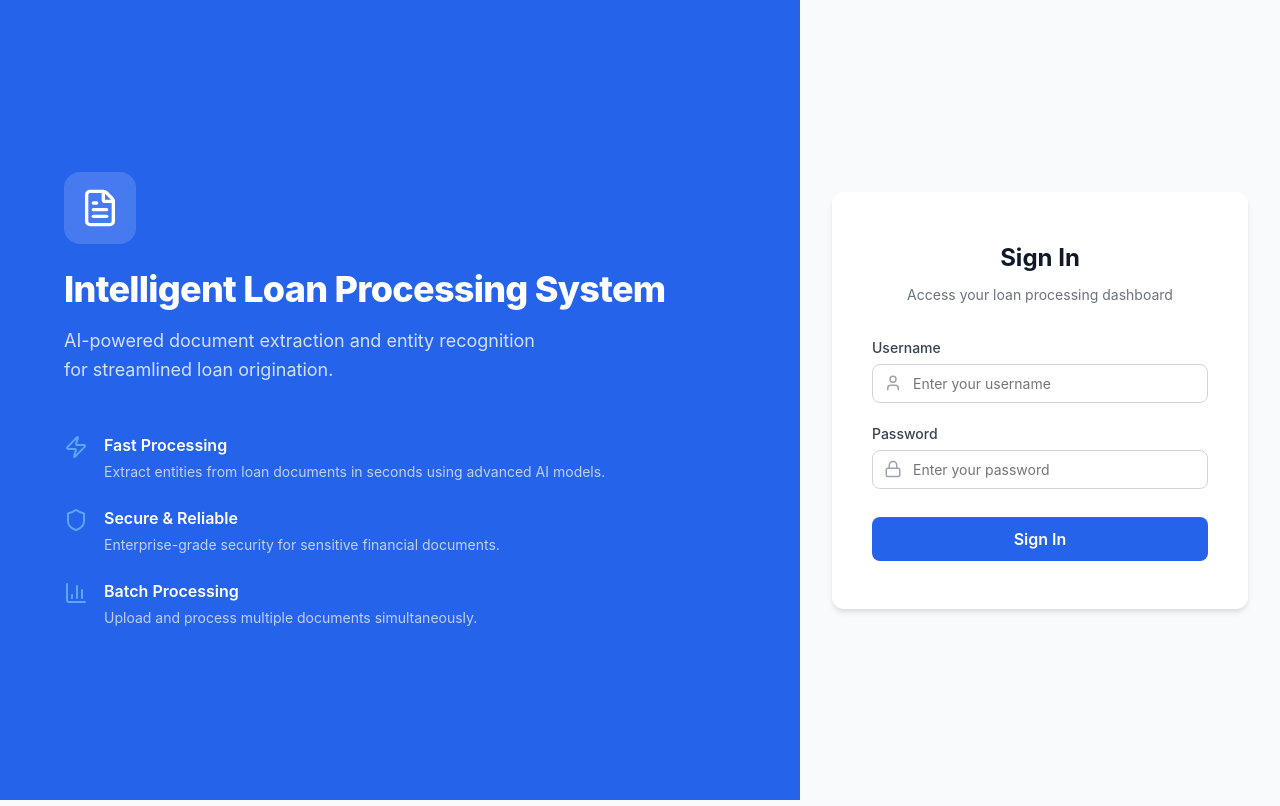
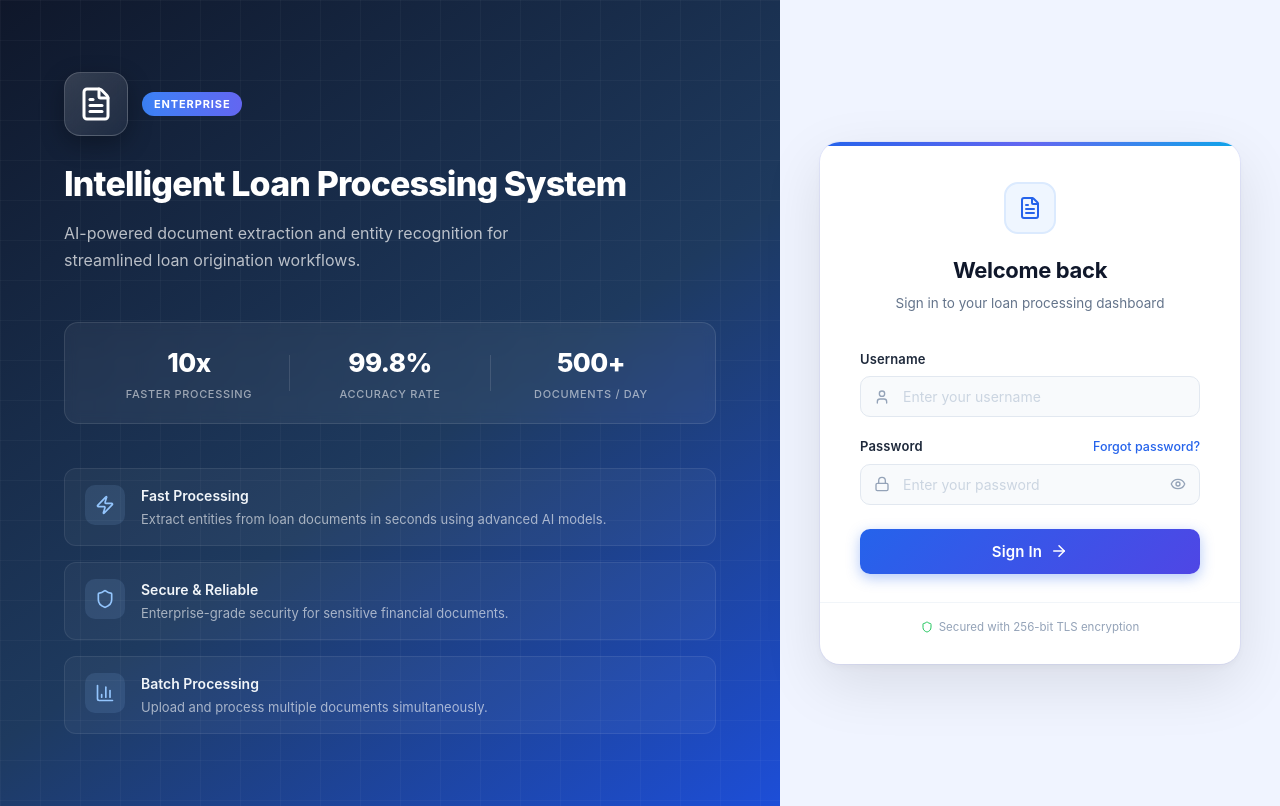
Before and after one commit to Bimmi-kumari-singh/Temp_Repo, a React (Vite) app in the folder frontend/: page / in a window 1280 px wide. Built offline with nearby package versions, Linux system fonts and the light colour scheme.

Commit message:
feat: redesign Login page with professional UI

```diff
--- a/frontend/src/pages/Login.css
+++ b/frontend/src/pages/Login.css
@@ -1,197 +1,522 @@
+/* ===== Layout ===== */
 .landing-page {
   min-height: 100vh;
   display: flex;
+  position: relative;
+  overflow: hidden;
 }
 
+/* ===== Decorative background blobs ===== */
+.bg-blob {
+  position: fixed;
+  border-radius: 50%;
+  filter: blur(80px);
+  opacity: 0.18;
+  pointer-events: none;
+  z-index: 0;
+}
+.bg-blob-1 {
+  width: 520px;
+  height: 520px;
+  background: #3B82F6;
+  top: -160px;
+  left: -160px;
+}
+.bg-blob-2 {
+  width: 420px;
+  height: 420px;
+  background: #6366F1;
+  bottom: -120px;
+  left: 30%;
+}
+.bg-blob-3 {
+  width: 300px;
+  height: 300px;
+  background: #0EA5E9;
+  top: 30%;
+  right: -80px;
+}
+
+/* ===== Left Panel ===== */
 .landing-left {
   flex: 1;
-  background: #2563EB;
+  background: linear-gradient(145deg, #0F172A 0%, #1E3A5F 55%, #1D4ED8 100%);
   color: white;
   display: flex;
   flex-direction: column;
   justify-content: center;
-  padding: 64px;
+  padding: 72px 64px;
+  position: relative;
+  z-index: 1;
+  overflow: hidden;
 }
 
+/* subtle grid pattern overlay */
+.landing-left::before {
+  content: '';
+  position: absolute;
+  inset: 0;
+  background-image:
+    linear-gradient(rgba(255,255,255,0.03) 1px, transparent 1px),
+    linear-gradient(90deg, rgba(255,255,255,0.03) 1px, transparent 1px);
+  background-size: 40px 40px;
+  pointer-events: none;
+}
+
+/* ===== Brand block ===== */
 .landing-brand {
   margin-bottom: 48px;
+  position: relative;
+}
+
+.landing-logo-wrap {
+  display: flex;
+  align-items: center;
+  gap: 14px;
+  margin-bottom: 28px;
 }
 
 .landing-logo {
-  width: 72px;
-  height: 72px;
-  background: rgba(255, 255, 255, 0.15);
+  width: 64px;
+  height: 64px;
+  background: linear-gradient(135deg, rgba(255,255,255,0.15), rgba(255,255,255,0.05));
+  border: 1px solid rgba(255,255,255,0.18);
   border-radius: 16px;
   display: flex;
   align-items: center;
   justify-content: center;
-  margin-bottom: 24px;
+  backdrop-filter: blur(6px);
+  box-shadow: 0 8px 24px rgba(0,0,0,0.3);
+}
+
+.landing-badge {
+  background: linear-gradient(90deg, #3B82F6, #6366F1);
+  color: #fff;
+  font-size: 11px;
+  font-weight: 700;
+  letter-spacing: 0.08em;
+  text-transform: uppercase;
+  padding: 4px 12px;
+  border-radius: 999px;
 }
 
 .landing-title {
-  font-size: 36px;
+  font-size: 34px;
   font-weight: 800;
-  line-height: 1.2;
+  line-height: 1.18;
   margin-bottom: 16px;
+  letter-spacing: -0.025em;
+}
+
+.landing-description {
+  font-size: 16px;
+  color: rgba(255, 255, 255, 0.7);
+  line-height: 1.7;
+  max-width: 460px;
+}
+
+/* ===== Stats row ===== */
+.landing-stats {
+  display: flex;
+  align-items: center;
+  gap: 0;
+  margin-bottom: 44px;
+  background: rgba(255,255,255,0.05);
+  border: 1px solid rgba(255,255,255,0.1);
+  border-radius: 14px;
+  padding: 20px 28px;
+  backdrop-filter: blur(6px);
+}
+
+.stat-item {
+  display: flex;
+  flex-direction: column;
+  align-items: center;
+  flex: 1;
+  gap: 4px;
+}
+
+.stat-value {
+  font-size: 26px;
+  font-weight: 800;
+  color: #fff;
   letter-spacing: -0.02em;
 }
 
-.landing-description {
-  font-size: 18px;
-  color: rgba(255, 255, 255, 0.8);
-  line-height: 1.6;
-  max-width: 480px;
+.stat-label {
+  font-size: 11px;
+  color: rgba(255,255,255,0.55);
+  text-transform: uppercase;
+  letter-spacing: 0.06em;
+  font-weight: 500;
+  text-align: center;
 }
 
+.stat-divider {
+  width: 1px;
+  height: 36px;
+  background: rgba(255,255,255,0.12);
+  margin: 0 4px;
+}
+
+/* ===== Feature list ===== */
 .landing-features {
   display: flex;
   flex-direction: column;
-  gap: 24px;
+  gap: 16px;
 }
 
 .landing-feature {
   display: flex;
   align-items: flex-start;
   gap: 16px;
+  padding: 16px 20px;
+  background: rgba(255,255,255,0.04);
+  border: 1px solid rgba(255,255,255,0.08);
+  border-radius: 12px;
+  transition: background 200ms;
 }
 
-.landing-feature svg {
+.landing-feature:hover {
+  background: rgba(255,255,255,0.07);
+}
+
+.feature-icon-wrap {
+  width: 40px;
+  height: 40px;
   flex-shrink: 0;
-  margin-top: 2px;
+  background: rgba(147, 197, 253, 0.12);
+  border-radius: 10px;
+  display: flex;
+  align-items: center;
+  justify-content: center;
 }
 
 .landing-feature h3 {
-  font-size: 16px;
+  font-size: 14px;
   font-weight: 600;
-  margin-bottom: 4px;
+  margin-bottom: 3px;
+  color: #F1F5F9;
 }
 
 .landing-feature p {
-  font-size: 14px;
-  color: rgba(255, 255, 255, 0.7);
-  line-height: 1.5;
+  font-size: 13px;
+  color: rgba(255, 255, 255, 0.6);
+  line-height: 1.55;
+  margin: 0;
 }
 
+/* ===== Right Panel ===== */
 .landing-right {
-  flex: 0 0 480px;
+  flex: 0 0 500px;
   display: flex;
   align-items: center;
   justify-content: center;
-  background: #F9FAFB;
-  padding: 32px;
+  background: #F0F4FF;
+  padding: 40px 32px;
+  position: relative;
+  z-index: 1;
 }
 
+/* ===== Login Card ===== */
 .login-card {
-  background: white;
-  border-radius: 12px;
-  padding: 48px 40px;
+  background: #ffffff;
+  border-radius: 20px;
+  padding: 0;
   width: 100%;
   max-width: 420px;
-  box-shadow: 0 4px 6px -1px rgba(0, 0, 0, 0.1), 0 2px 4px -1px rgba(0, 0, 0, 0.06);
+  box-shadow:
+    0 0 0 1px rgba(99,102,241,0.08),
+    0 4px 8px rgba(0,0,0,0.04),
+    0 20px 60px rgba(0,0,0,0.1);
+  overflow: hidden;
+  animation: cardFadeUp 0.45s cubic-bezier(0.22, 1, 0.36, 1) both;
+}
+
+@keyframes cardFadeUp {
+  from { opacity: 0; transform: translateY(20px); }
+  to   { opacity: 1; transform: translateY(0); }
+}
+
+.login-card-top-accent {
+  height: 4px;
+  background: linear-gradient(90deg, #2563EB, #6366F1, #0EA5E9);
 }
 
 .login-header {
   text-align: center;
-  margin-bottom: 32px;
+  padding: 36px 40px 8px;
+}
+
+.login-logo-mark {
+  width: 52px;
+  height: 52px;
+  background: #EFF6FF;
+  border: 2px solid #DBEAFE;
+  border-radius: 14px;
+  display: flex;
+  align-items: center;
+  justify-content: center;
+  margin: 0 auto 20px;
 }
 
 .login-title {
-  font-size: 24px;
+  font-size: 22px;
   font-weight: 700;
-  color: #111827;
-  margin-bottom: 8px;
+  color: #0F172A;
+  margin-bottom: 6px;
+  letter-spacing: -0.015em;
 }
 
 .login-subtitle {
-  font-size: 14px;
-  color: #6B7280;
+  font-size: 13.5px;
+  color: #64748B;
+  line-height: 1.5;
 }
 
+/* ===== Form ===== */
 .login-form {
   display: flex;
   flex-direction: column;
   gap: 20px;
+  padding: 28px 40px 24px;
 }
 
 .form-group {
   display: flex;
   flex-direction: column;
-  gap: 6px;
+  gap: 7px;
+}
+
+.form-label-row {
+  display: flex;
+  justify-content: space-between;
+  align-items: center;
 }
 
 .form-label {
-  font-size: 14px;
-  font-weight: 500;
-  color: #374151;
+  font-size: 13px;
+  font-weight: 600;
+  color: #1E293B;
+  letter-spacing: 0.01em;
 }
 
+.forgot-link {
+  background: none;
+  border: none;
+  padding: 0;
+  cursor: pointer;
+  font-size: 12.5px;
+  color: #2563EB;
+  font-weight: 500;
+  transition: color 150ms;
+  font-family: inherit;
+}
+
+.forgot-link:hover {
+  color: #1D4ED8;
+  text-decoration: underline;
+}
+
+/* ===== Input ===== */
 .input-wrapper {
   position: relative;
+  display: flex;
+  align-items: center;
 }
 
 .input-icon {
   position: absolute;
-  left: 12px;
-  top: 50%;
-  transform: translateY(-50%);
-  color: #9CA3AF;
+  left: 14px;
+  color: #94A3B8;
+  pointer-events: none;
+  z-index: 1;
+  transition: color 200ms;
 }
 
 .form-input {
   width: 100%;
-  padding: 10px 16px 10px 40px;
-  border: 1px solid #D1D5DB;
-  border-radius: 8px;
+  padding: 11px 44px 11px 42px;
+  border: 1.5px solid #E2E8F0;
+  border-radius: 10px;
   font-size: 14px;
-  transition: all 150ms ease-in-out;
+  color: #0F172A;
+  background: #F8FAFC;
+  transition: border-color 200ms, box-shadow 200ms, background 200ms;
   outline: none;
   font-family: inherit;
+  box-sizing: border-box;
+}
+
+.form-input::placeholder {
+  color: #CBD5E1;
+}
+
+.form-input:hover {
+  border-color: #BAC8E0;
+  background: #fff;
 }
 
 .form-input:focus {
   border-color: #2563EB;
-  box-shadow: 0 0 0 3px rgba(59, 130, 246, 0.1);
+  background: #fff;
+  box-shadow: 0 0 0 3.5px rgba(37, 99, 235, 0.12);
 }
 
+.form-input:focus + .input-check,
+.input-wrapper:focus-within .input-icon {
+  color: #2563EB;
+}
+
+.input-check {
+  position: absolute;
+  right: 14px;
+  color: #22C55E;
+  pointer-events: none;
+}
+
+.input-eye-toggle {
+  position: absolute;
+  right: 14px;
+  background: none;
+  border: none;
+  cursor: pointer;
+  color: #94A3B8;
+  display: flex;
+  align-items: center;
+  padding: 0;
+  transition: color 150ms;
+  z-index: 1;
+}
+
+.input-eye-toggle:hover {
+  color: #475569;
+}
+
+/* ===== Login Button ===== */
 .login-button {
-  background: #2563EB;
+  display: flex;
+  align-items: center;
+  justify-content: center;
+  gap: 8px;
+  background: linear-gradient(135deg, #2563EB 0%, #4F46E5 100%);
   color: white;
   border: none;
-  padding: 12px 24px;
-  font-size: 16px;
+  padding: 13px 24px;
+  font-size: 15px;
   font-weight: 600;
-  border-radius: 8px;
+  border-radius: 10px;
   cursor: pointer;
-  transition: all 150ms ease-in-out;
-  margin-top: 8px;
+  transition: opacity 200ms, transform 150ms, box-shadow 200ms;
+  margin-top: 4px;
+  letter-spacing: 0.01em;
+  box-shadow: 0 4px 14px rgba(37, 99, 235, 0.35);
+  font-family: inherit;
 }
 
-.login-button:hover {
-  background: #2563EB;
-  transform: scale(1.02);
+.login-button:hover:not(:disabled) {
+  opacity: 0.92;
+  transform: translateY(-1px);
+  box-shadow: 0 6px 20px rgba(37, 99, 235, 0.42);
 }
 
-@media (max-width: 960px) {
+.login-button:active:not(:disabled) {
+  transform: translateY(0);
+}
+
+.login-button:disabled {
+  cursor: not-allowed;
+  opacity: 0.85;
+}
+
+.login-button.loading {
+  pointer-events: none;
+}
+
+.btn-arrow {
+  transition: transform 200ms;
+}
+.login-button:hover .btn-arrow {
+  transform: translateX(3px);
+}
+
+/* ===== Spinner ===== */
+.spinner {
+  width: 18px;
+  height: 18px;
+  border: 2.5px solid rgba(255,255,255,0.35);
+  border-top-color: #fff;
+  border-radius: 50%;
+  animation: spin 0.7s linear infinite;
+  display: inline-block;
+}
+
+@keyframes spin {
+  to { transform: rotate(360deg); }
+}
+
+/* ===== Card Footer ===== */
+.login-footer {
+  display: flex;
+  align-items: center;
+  justify-content: center;
+  gap: 6px;
+  padding: 16px 40px 28px;
+  font-size: 11.5px;
+  color: #94A3B8;
+  border-top: 1px solid #F1F5F9;
+  margin-top: 4px;
+}
+
+.login-footer svg {
+  color: #22C55E;
+  flex-shrink: 0;
+}
+
+/* ===== Responsive ===== */
+@media (max-width: 1024px) {
+  .landing-left {
+    padding: 56px 48px;
+  }
+  .landing-right {
+    flex: 0 0 440px;
+  }
+}
+
+@media (max-width: 900px) {
   .landing-page {
     flex-direction: column;
   }
-
   .landing-left {
-    padding: 40px 24px;
+    padding: 48px 32px 40px;
   }
-
   .landing-title {
-    font-size: 28px;
+    font-size: 26px;
   }
-
+  .landing-stats {
+    max-width: 480px;
+  }
   .landing-right {
     flex: none;
-    padding: 24px;
+    background: #F0F4FF;
+    padding: 32px 24px 48px;
   }
 }
 
 @media (max-width: 480px) {
-  .login-card {
-    padding: 32px 24px;
+  .landing-left {
+    padding: 36px 20px;
+  }
+  .login-header {
+    padding: 28px 24px 8px;
+  }
+  .login-form {
+    padding: 24px 24px 20px;
+  }
+  .login-footer {
+    padding: 14px 24px 24px;
+  }
+  .stat-value {
+    font-size: 20px;
   }
 }
--- a/frontend/src/pages/Login.jsx
+++ b/frontend/src/pages/Login.jsx
@@ -1,47 +1,85 @@
 import { useState } from 'react'
-import { FileText, Lock, User, Shield, Zap, BarChart3 } from 'lucide-react'
+import { FileText, Lock, User, Shield, Zap, BarChart3, Eye, EyeOff, ArrowRight, CheckCircle2 } from 'lucide-react'
 import './Login.css'
 
 export default function Login({ onLogin }) {
   const [username, setUsername] = useState('')
   const [password, setPassword] = useState('')
+  const [showPassword, setShowPassword] = useState(false)
+  const [isLoading, setIsLoading] = useState(false)
 
   const handleSubmit = (e) => {
     e.preventDefault()
     if (username.trim() && password.trim()) {
-      onLogin()
+      setIsLoading(true)
+      setTimeout(() => {
+        setIsLoading(false)
+        onLogin()
+      }, 800)
     }
   }
 
   return (
     <div className="landing-page">
+      {/* Decorative blobs */}
+      <div className="bg-blob bg-blob-1" />
+      <div className="bg-blob bg-blob-2" />
+      <div className="bg-blob bg-blob-3" />
+
       <div className="landing-left">
         <div className="landing-brand">
-          <div className="landing-logo">
-            <FileText size={40} color="#ffffff" />
+          <div className="landing-logo-wrap">
+            <div className="landing-logo">
+              <FileText size={36} color="#ffffff" />
+            </div>
+            <span className="landing-badge">Enterprise</span>
           </div>
           <h1 className="landing-title">Intelligent Loan Processing System</h1>
           <p className="landing-description">
-            AI-powered document extraction and entity recognition for streamlined loan origination.
+            AI-powered document extraction and entity recognition for streamlined loan origination workflows.
           </p>
         </div>
+
+        <div className="landing-stats">
+          <div className="stat-item">
+            <span className="stat-value">10x</span>
+            <span className="stat-label">Faster Processing</span>
+          </div>
+          <div className="stat-divider" />
+          <div className="stat-item">
+            <span className="stat-value">99.8%</span>
+            <span className="stat-label">Accuracy Rate</span>
+          </div>
+          <div className="stat-divider" />
+          <div className="stat-item">
+            <span className="stat-value">500+</span>
+            <span className="stat-label">Documents / Day</span>
+          </div>
+        </div>
+
         <div className="landing-features">
           <div className="landing-feature">
-            <Zap size={24} color="#60A5FA" />
+            <div className="feature-icon-wrap">
+              <Zap size={20} color="#93C5FD" />
+            </div>
             <div>
               <h3>Fast Processing</h3>
               <p>Extract entities from loan documents in seconds using advanced AI models.</p>
             </div>
           </div>
           <div className="landing-feature">
-            <Shield size={24} color="#60A5FA" />
+            <div className="feature-icon-wrap">
+              <Shield size={20} color="#93C5FD" />
+            </div>
             <div>
               <h3>Secure & Reliable</h3>
               <p>Enterprise-grade security for sensitive financial documents.</p>
             </div>
           </div>
           <div className="landing-feature">
-            <BarChart3 size={24} color="#60A5FA" />
+            <div className="feature-icon-wrap">
+              <BarChart3 size={20} color="#93C5FD" />
+            </div>
             <div>
               <h3>Batch Processing</h3>
               <p>Upload and process multiple documents simultaneously.</p>
@@ -49,17 +87,23 @@ export default function Login({ onLogin }) {
           </div>
         </div>
       </div>
+
       <div className="landing-right">
         <div className="login-card">
+          <div className="login-card-top-accent" />
           <div className="login-header">
-            <h2 className="login-title">Sign In</h2>
-            <p className="login-subtitle">Access your loan processing dashboard</p>
+            <div className="login-logo-mark">
+              <FileText size={24} color="#2563EB" />
+            </div>
+            <h2 className="login-title">Welcome back</h2>
+            <p className="login-subtitle">Sign in to your loan processing dashboard</p>
           </div>
+
           <form className="login-form" onSubmit={handleSubmit}>
             <div className="form-group">
               <label htmlFor="username" className="form-label">Username</label>
               <div className="input-wrapper">
-                <User size={18} className="input-icon" />
+                <User size={16} className="input-icon" />
                 <input
                   id="username"
                   type="text"
@@ -70,15 +114,22 @@ export default function Login({ onLogin }) {
                   autoComplete="username"
                   required
                 />
+                {username && (
+                  <CheckCircle2 size={16} className="input-check" />
+                )}
               </div>
             </div>
+
             <div className="form-group">
-              <label htmlFor="password" className="form-label">Password</label>
+              <div className="form-label-row">
+                <label htmlFor="password" className="form-label">Password</label>
+                <button type="button" className="forgot-link">Forgot password?</button>
+              </div>
               <div className="input-wrapper">
-                <Lock size={18} className="input-icon" />
+                <Lock size={16} className="input-icon" />
                 <input
                   id="password"
-                  type="password"
+                  type={showPassword ? 'text' : 'password'}
                   className="form-input"
                   placeholder="Enter your password"
                   value={password}
@@ -86,12 +137,34 @@ export default function Login({ onLogin }) {
                   autoComplete="current-password"
                   required
                 />
+                <button
+                  type="button"
+                  className="input-eye-toggle"
+                  onClick={() => setShowPassword((v) => !v)}
+                  tabIndex={-1}
+                  aria-label={showPassword ? 'Hide password' : 'Show password'}
+                >
+                  {showPassword ? <EyeOff size={16} /> : <Eye size={16} />}
+                </button>
               </div>
             </div>
-            <button type="submit" className="login-button">
-              Sign In
+
+            <button type="submit" className={`login-button${isLoading ? ' loading' : ''}`} disabled={isLoading}>
+              {isLoading ? (
+                <span className="spinner" />
+              ) : (
+                <>
+                  Sign In
+                  <ArrowRight size={18} className="btn-arrow" />
+                </>
+              )}
             </button>
           </form>
+
+          <div className="login-footer">
+            <Shield size={12} />
+            <span>Secured with 256-bit TLS encryption</span>
+          </div>
         </div>
       </div>
     </div>
```
